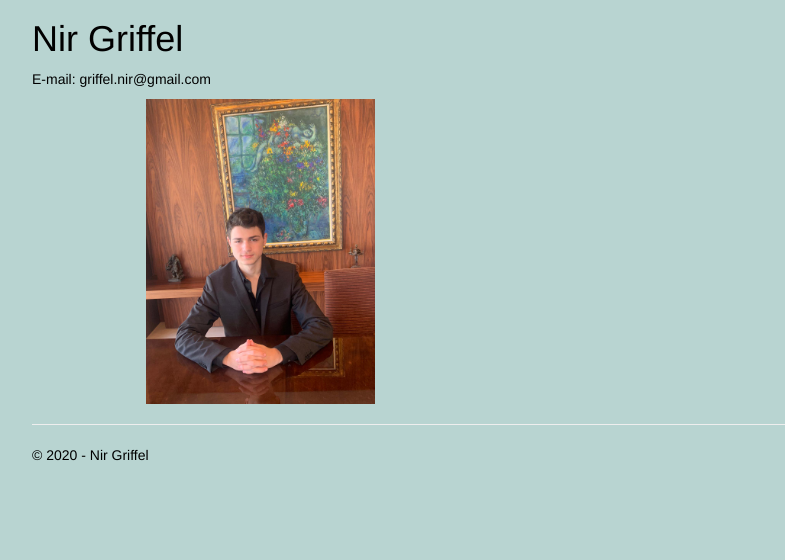
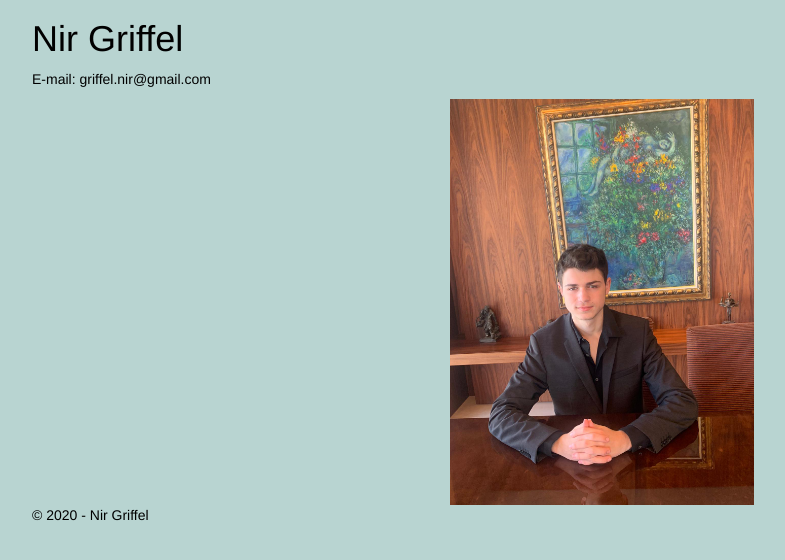
Before and after one commit to NirGriffel/FinalProjectOriginal, a Flask app: page /contact in a window 1280 px wide. Shown: the part 51-611 px from the top of the page, without its empty margins (38-823 px from the left). Run offline with Flask 2, Linux system fonts and the light colour scheme; parts of the project's set-up code (start-up, migrations or seed data) failed here and were passed over; some libraries are stand-ins or nearby versions.

Commit message:
final project

```diff
--- a/projecttichonetnir/projecttichonetnir/templates/contact.html
+++ b/projecttichonetnir/projecttichonetnir/templates/contact.html
@@ -7,7 +7,7 @@
     <p> E-mail: griffel.nir@gmail.com</p>
 </div>
 
-<img class="contain" src="static\\img\\MyImg.jpeg" alt="Missing" style="width: 457.5px; height: 305px;">
+<img class="contain" src="static\\img\\MyImg.jpeg" width="610" height="406" align="right">
 
 
 
```
